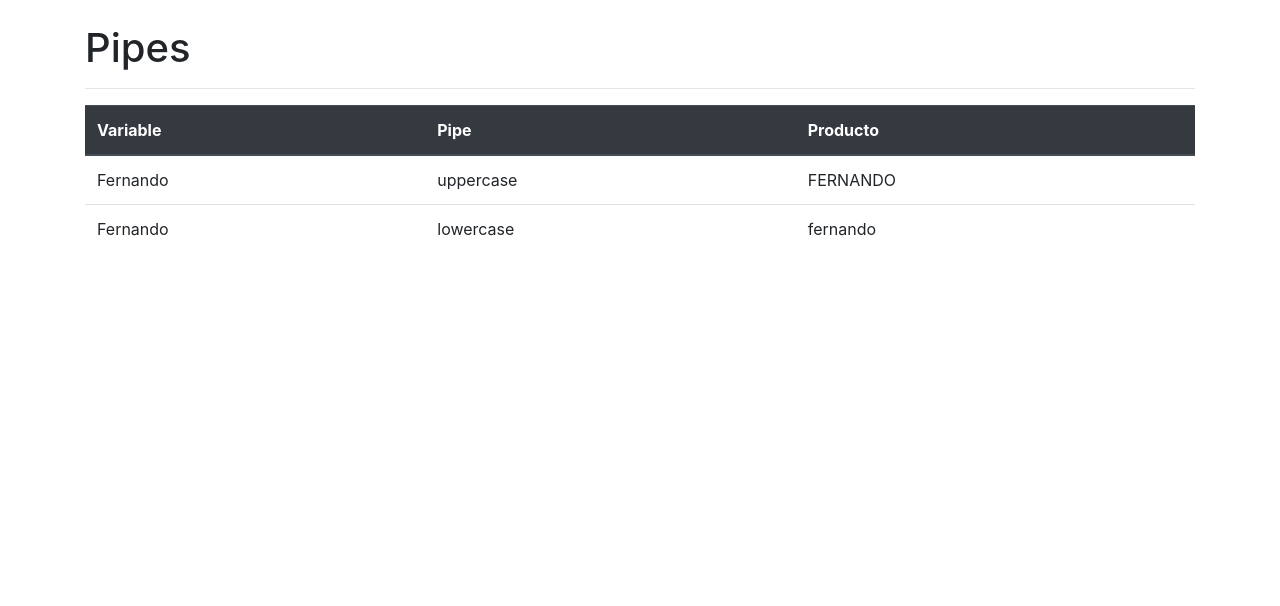
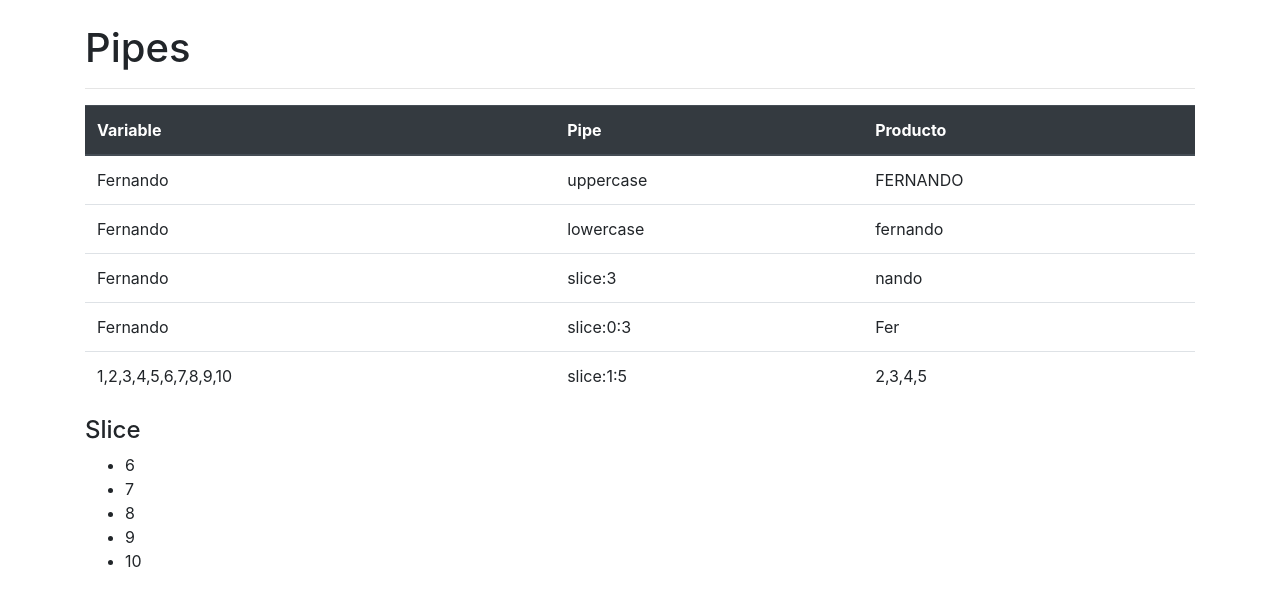
Before and after one commit to aban22/angular-aplicacion-03-pipes, an Angular app in the folder pipes/: page / in a window 1280 px wide. Shown: the top 606 px of the page. Built offline with nearby package versions, Linux system fonts and the light colour scheme.

Commit message:
Clase 73

```diff
--- a/pipes/src/app/app.component.html
+++ b/pipes/src/app/app.component.html
@@ -22,6 +22,26 @@
         <td>lowercase</td>
         <td>{{nombre | lowercase}}</td>
       </tr>
+      <tr>
+        <td>{{nombre}}</td>
+        <td>slice:3</td>
+        <td>{{nombre | slice:3}}</td>
+      </tr>
+      <tr>
+        <td>{{nombre}}</td>
+        <td>slice:0:3</td>
+        <td>{{nombre | slice:0:3}}</td>
+      </tr>
+      <tr>
+        <td>{{arreglo}}</td>
+        <td>slice:1:5</td>
+        <td>{{arreglo | slice:1:5}}</td>
+      </tr>
     </tbody>
   </table>
+
+  <h4>Slice</h4>
+  <ul>
+      <li *ngFor="let item of arreglo | slice:5:20">{{item}}</li>
+  </ul>
 </div>
--- a/pipes/src/app/app.component.ts
+++ b/pipes/src/app/app.component.ts
@@ -8,4 +8,6 @@
 export class AppComponent {
 
     nombre = 'Fernando';
+
+    arreglo = [1, 2, 3, 4, 5, 6, 7, 8, 9, 10];
 }
```
